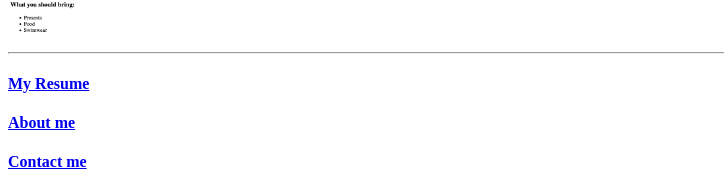
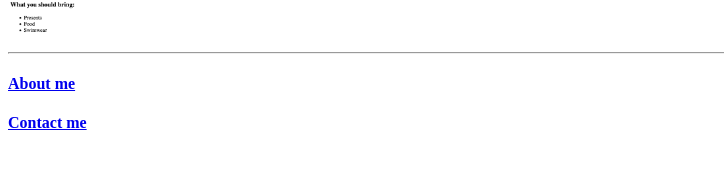
Before and after one commit to leachristy/html-portfolio, a plain HTML site: page index.html in a window 1280 px wide. Shown: the part 612-783 px from the top of the page, without its empty margins (0-724 px from the left). Drawn offline with Linux system fonts and the light colour scheme.

Commit message:
Update index.html

```diff
--- a/index.html
+++ b/index.html
@@ -17,7 +17,6 @@
     <img src="./assets/images/birthday-proj.png" height = "200" alt="a preview of birthday invite project"/>
     <hr />
 
-    <h4><a href= "./Capstone Project 1 /resume.html">My Resume</a></h4>
     <h4><a href="./public/about.html">About me</a></h4>
     <h4><a href="./public/contact.html">Contact me</a></h4>
     </body>
```
